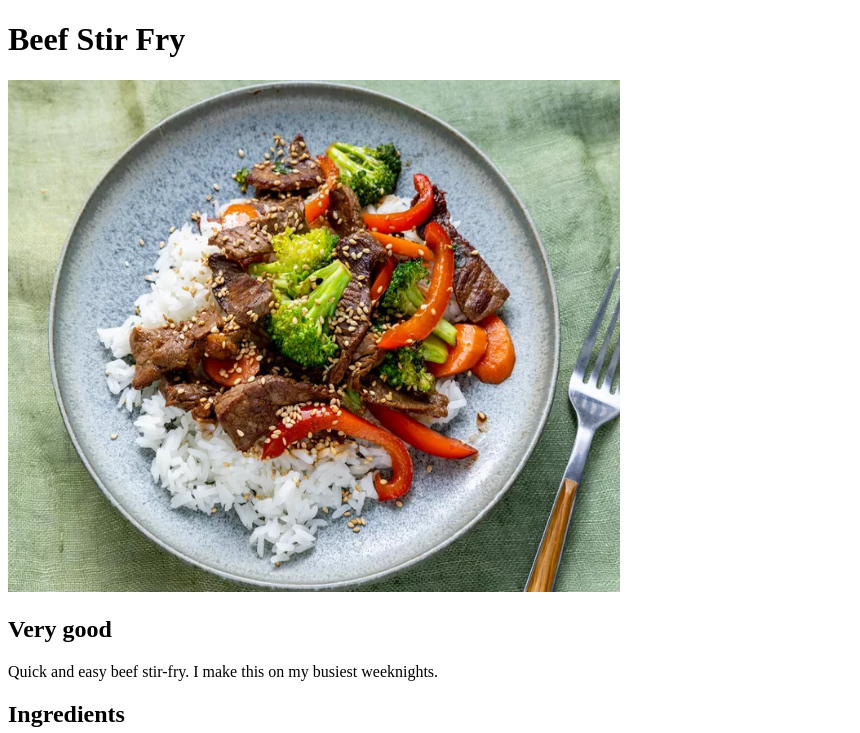
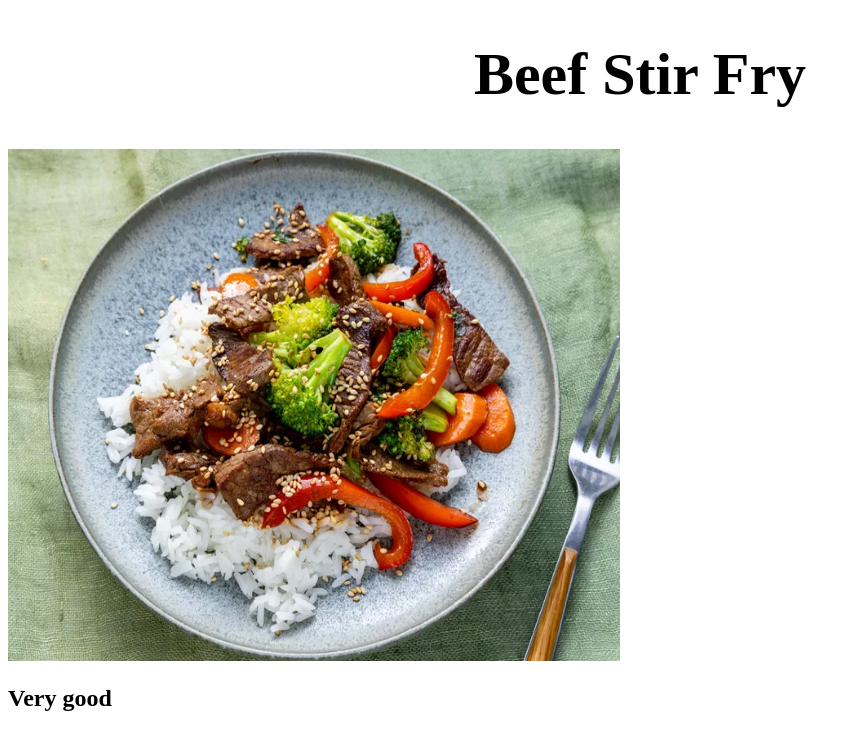
Before and after one commit to inviHawkz/odin-recipes, a plain HTML site: page recipes/beef-stir-fry.html in a window 1280 px wide. Shown: the top 733 px of the page, without its empty margins (0-860 px from the left). Drawn offline with Linux system fonts and the light colour scheme.

Commit message:
Add some CSS

```diff
--- a/recipes/beef-stir-fry.html
+++ b/recipes/beef-stir-fry.html
@@ -3,6 +3,7 @@
     <head>
         <meta charset="utf-8">
         <title>Beef Stir Fry</title>
+        <link rel="stylesheet" href="../style.css">
     </head>
 
     <body>
--- /dev/null
+++ b/style.css
@@ -0,0 +1,8 @@
+h1 {
+    font-size: 60px;
+    text-align: center;
+}
+li,
+p {
+    font-size: 24px;
+}
```
Also changed, not shown: index.html (+1 -0 lines), recipes/chicken-bulgogi.html (+1 -0 lines), recipes/fish-in-foil.html (+1 -0 lines).
